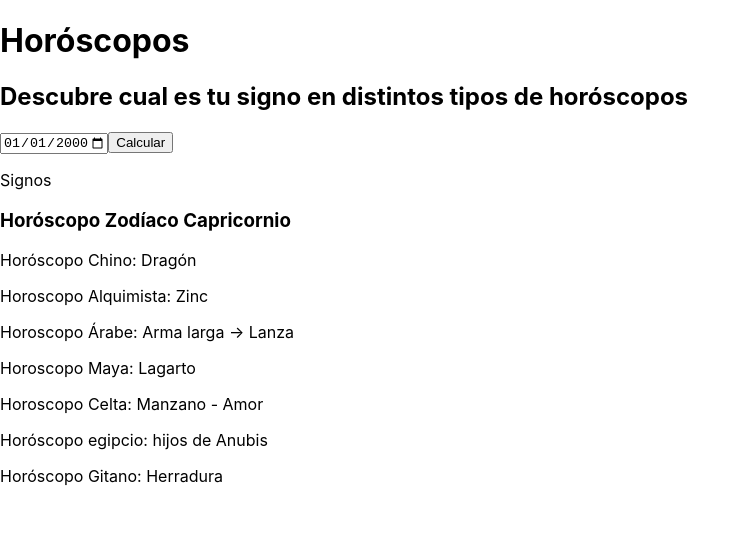
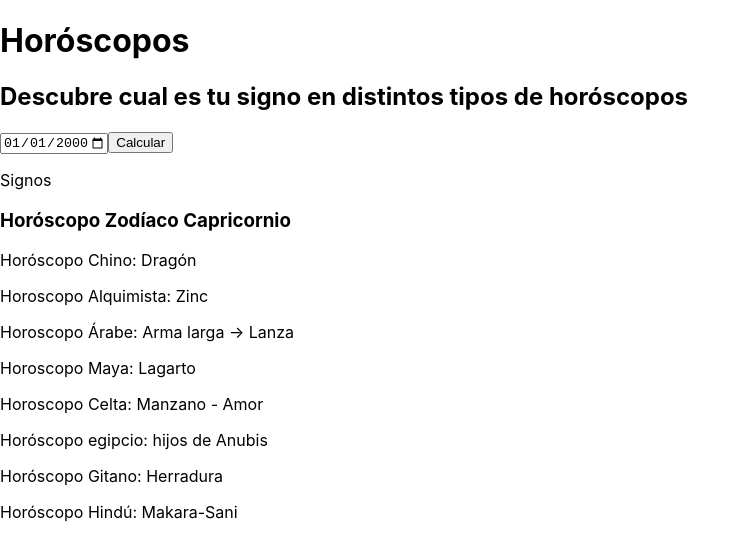
Before and after one commit to emij7/Horoscopos, a React (Create React App) app: page / in a window 1280 px wide. Both pictures are taken after a click on the button "Calcular". Shown: the top 560 px of the page, without its empty margins (0-750 px from the left). Built offline with nearby package versions, Linux system fonts and the light colour scheme.

Commit message:
Added Hindu horoscope logic

```diff
--- /dev/null
+++ b/src/components/HorosHindu.jsx
@@ -0,0 +1,14 @@
+import React from 'react';
+import calculoHindu from './calculoHindu';
+
+const HorosHindu = (props) => {
+    const fecha = parseInt(props.fecha)
+    const horoscopoIndu = calculoHindu(fecha)
+    return (
+        <div>
+            <p>Horóscopo Hindú: {horoscopoIndu}</p>
+        </div>
+    );
+};
+
+export default HorosHindu;
--- a/src/components/ListadoSignos.jsx
+++ b/src/components/ListadoSignos.jsx
@@ -4,6 +4,7 @@ import HorosCelta from "./HorosCelta"
 import HorosChino from "./HorosChino"
 import HorosEgipcio from "./HorosEgipcio"
 import HorosGitano from "./HorosGitano"
+import HorosHindu from "./HorosHindu"
 import HorosMaya from "./HorosMaya"
 import HorosZodiaco from "./HorosZodiaco"
 
@@ -23,6 +24,7 @@ const ListadoSignos = (props) =>{
             <HorosCelta fecha = {fechaDiaMes}/>
             <HorosEgipcio fecha = {fechaDiaMes}/>
             <HorosGitano fecha = {fechaDiaMes}/>
+            <HorosHindu fecha = {fechaDiaMes}/>
         </div>
     )
 }
--- /dev/null
+++ b/src/components/calculoHindu.js
@@ -0,0 +1,30 @@
+
+const calculoHindu = (fecha) => {
+    if (fecha > 120 && fecha < 219) {
+        return 'Kumbha-Kethu'
+    } else if (fecha > 218 && fecha < 321) {
+        return 'Meena-Galika'
+    } else if (fecha > 320 && fecha < 421) {
+        return 'Mesha-Angaraka'
+    } else if (fecha > 420 && fecha < 521) {
+        return 'Vrishasca-Surkra Vrishabha'
+    } else if (fecha > 520 && fecha < 622) {
+        return 'Mithuna-Budha'
+    } else if (fecha > 621 && fecha < 723) {
+        return 'Kataka-Chandra'
+    } else if (fecha > 722 && fecha < 823) {
+        return 'Simaha-Ravi'
+    } else if (fecha > 822 && fecha < 923) {
+        return 'Kanta Budha'
+    } else if (fecha > 922 && fecha < 1023) {
+        return 'Thula Sukra'
+    } else if (fecha > 1022 && fecha < 1123) {
+        return 'Vrischica-Angaraka'
+    } else if (fecha > 1122 && fecha < 1222) {
+        return 'Dhanus – Brishaspati'
+    } else if (fecha > 1221 || fecha < 121) {
+        return 'Makara-Sani'
+    }
+}
+
+export default calculoHindu;
```
